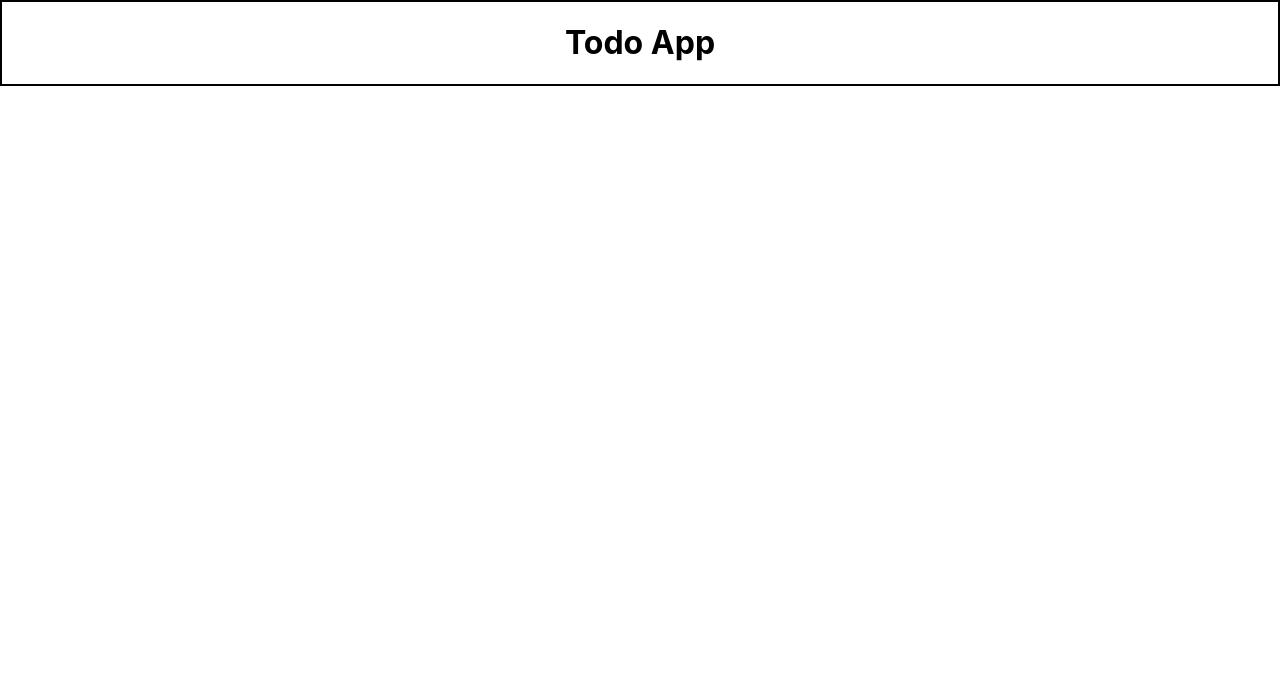
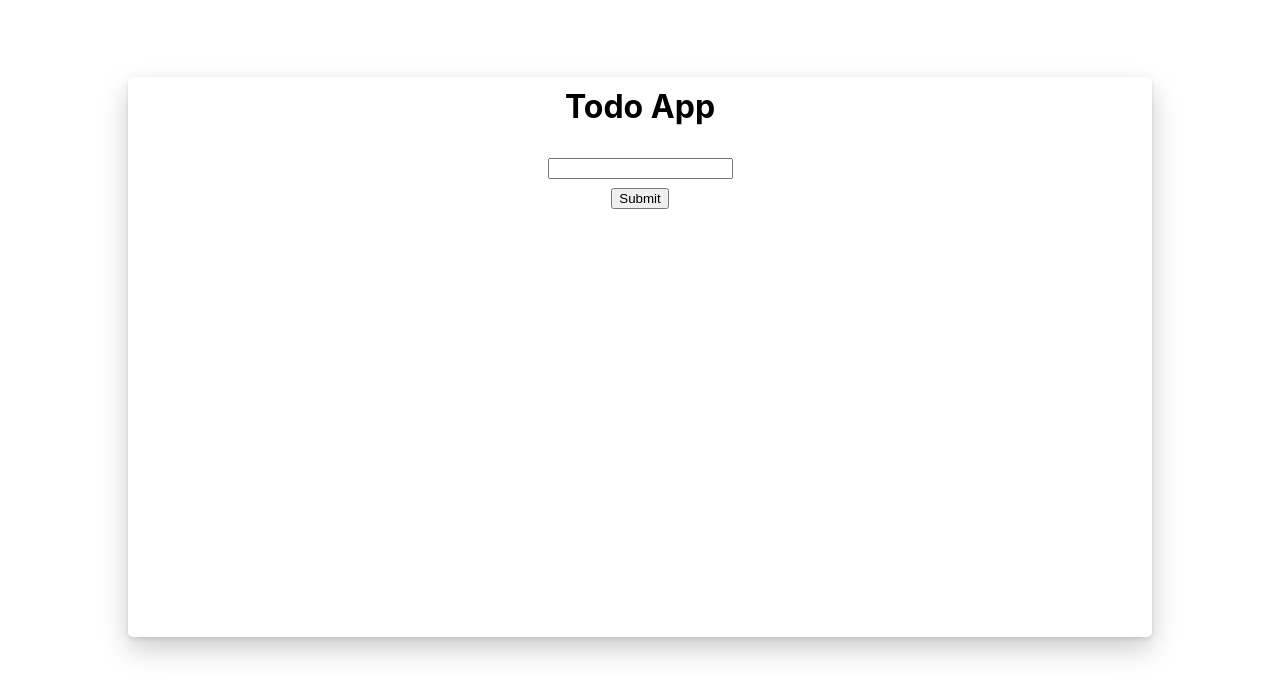
Before and after one commit to momin-sana/todo-app-ReactJs, a React (Create React App) app: page / in a window 1280 px wide. Shown: the top 696 px of the page. Built offline with nearby package versions, Linux system fonts and the light colour scheme.

Commit message:
added button and input

```diff
--- a/src/App.css
+++ b/src/App.css
@@ -1,7 +1,24 @@
 .App {
     text-align: center;
+    align-items: center;
+    justify-content: center;
+    height: 100%;
+    width: 100%;
 }
 
 .container {
-    border: 2px solid black;
+    box-shadow: rgba(0, 0, 0, 0.2) 0px 12px 28px 0px, rgba(0, 0, 0, 0.1) 0px 2px 4px 0px, rgba(255, 255, 255, 0.05) 0px 0px 0px 1px inset;
+    border-radius: 5px;
+    margin-top: 6%;
+    height: 70vh;
+    margin-inline: 10vw;
+    /* line-height: 2px; */
 }
+
+h1 {
+    padding: 10px;
+}
+
+.submit {
+    margin-top: 9px;
+}
--- a/src/App.js
+++ b/src/App.js
@@ -7,6 +7,11 @@ function App() {
         div className = "container" >
         <
         h1 > Todo App < /h1> <
+        input / >
+        <
+        br / >
+        <
+        button className = "submit" > Submit < /button> <
         /div> <
         /div>
     );
```
